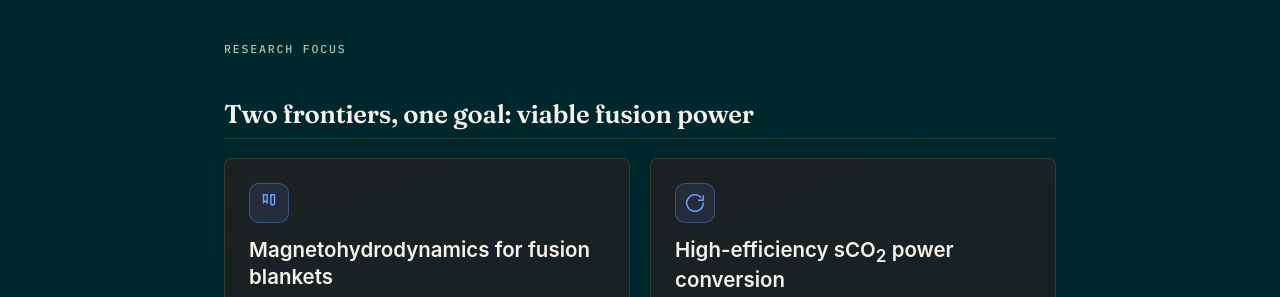
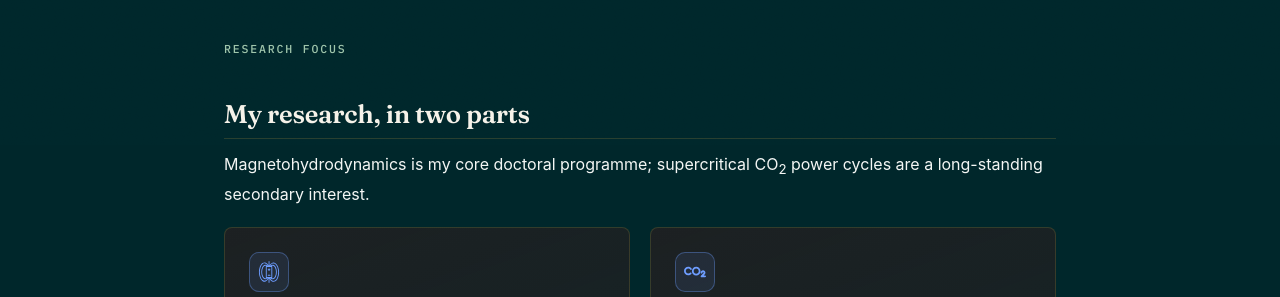
Before and after one commit to lawjones5/lawjones5.github.io, a plain HTML site: page index.html in a window 1280 px wide. Shown: the part 655-952 px from the top of the page. Drawn offline with Linux system fonts and the light colour scheme.

Commit message:
Update research section with new descriptions and enhanced feature cards

```diff
--- a/index.html
+++ b/index.html
@@ -73,11 +73,46 @@
     <!-- Research Focus Highlights -->
     <section>
       <div class="eyebrow">Research Focus</div>
-      <h2>Two frontiers, one goal: viable fusion power</h2>
+      <h2>My research, in two parts</h2>
+      <p class="section-lead">
+        Magnetohydrodynamics is my core doctoral programme; supercritical&nbsp;CO<sub>2</sub> power cycles are a long-standing secondary interest.
+      </p>
       <div class="card-grid">
-        <div class="card feature-card">
+        <div class="card feature-card feature-primary">
+
           <span class="feature-icon" aria-hidden="true">
-            <svg viewBox="0 0 24 24" fill="none" stroke="currentColor" stroke-width="1.6" stroke-linecap="round" stroke-linejoin="round"><path d="M6 3h4v9a2 2 0 1 0-4 0V3z"/><path d="M14 3h4v9a2 2 0 1 1-4 0V3z"/><path d="M6 3v2M14 3v2"/></svg>
+            <svg class="icon-mark" viewBox="0 0 487.9 487.9" fill="currentColor">
+              <g transform="translate(0 -540.36)">
+                <path d="M265.693,845.46h-40.6c-5.5,0-10,4.5-10,10s4.5,10,10,10h40.6c5.5,0,10-4.5,10-10S271.193,845.46,265.693,845.46z"/>
+                <path d="M225.093,743.16h9.9v10.6c0,5.5,4.5,10,10,10s10-4.5,10-10v-10.6h10.7c5.5,0,10-4.5,10-10s-4.5-10-10-10h-10.7v-9.9
+                          c0-5.5-4.5-10-10-10s-10,4.5-10,10v9.9h-9.9c-5.5,0-10,4.5-10,10S219.593,743.16,225.093,743.16z"/>
+                <path d="M387.793,588.46L387.793,588.46c-20.7-13.5-43.3-17.1-65.3-10.5c-26.1,7.8-49.6,29.5-67.5,61.7v-89.3c0-5.5-4.5-10-10-10
+                          s-10,4.5-10,10v90.4c-19.3-35.1-44.4-58.5-71.9-66.6c-21.2-6.2-42.7-2.8-62.2,9.8c-24.3,15.4-44.7,43.1-59.1,80.1
+                          c-14,36-21.4,78.4-21.4,122.6c0.4,44,8.3,86.2,22.9,122c14.9,36.7,35.7,63.8,60.1,78.4c0.1,0,0.1,0.1,0.2,0.1
+                          c13,7.4,26.5,11.2,40.1,11.2c8.2,0,16.4-1.4,24.5-4.1c25.9-8.8,49.2-31.3,66.8-64.2v88.2c0,5.5,4.5,10,10,10s10-4.5,10-10v-85.4
+                          c18.3,33.6,42.1,56.5,68.4,65.3c7.7,2.6,15.6,3.9,23.3,3.9c12.9,0,25.6-3.5,37.7-10.6c24.8-14.6,45.9-41.8,60.8-78.5
+                          c14.6-35.8,22.3-78,22.3-122C468.293,701.06,436.293,619.56,387.793,588.46z
+                          M161.793,975.36c-16.1,5.5-32.3,3.6-48.1-5.4
+                          c-20.6-12.4-38.6-36.2-51.8-68.7c-13.6-33.5-21-73.1-21.4-114.6c0-84.2,28.6-158.9,71.2-185.8c0,0,0.1,0,0.1-0.1
+                          c14.7-9.5,30.1-12,45.7-7.4c21.8,6.4,42.9,26.5,59.5,56.1c-17.6-18.6-38.4-27.4-59.2-25c-25.3,3-47.8,22.3-63.5,54.4
+                          c-14.4,29.1-22.3,66.4-22.3,105s7.9,75.8,22.3,104.9c15.1,31.8,37.4,51.2,62.7,54.5c2.6,0.4,5.3,0.5,7.9,0.5c19,0,37.7-9,53.9-26
+                          C203.493,947.86,183.593,967.96,161.793,975.36z
+                          M183.693,916.76L183.693,916.76l5.2,0c-9.6,5.8-19.6,8.2-29.3,6.9
+                          c-18.4-2.5-35.2-17.8-47.3-43.3c0,0,0-0.1-0.1-0.1c-27.1-54.8-27.1-137.5,0-192.3c12.6-25.8,29.6-41.2,47.9-43.4
+                          c9.6-1.1,19.5,1.5,28.9,7.6h-5.3c-5.5,0-10,4.5-10,10v244.7C173.693,912.26,178.193,916.76,183.693,916.76z
+                          M253.593,896.66
+                          c-0.1,0-0.1,0-0.2,0h-8.4h-9.9c-0.1,0-0.1,0-0.2,0h-41.2v-224.7h102.6v224.7h-21.4h-0.1H253.593z
+                          M426.693,905.66L426.693,905.66
+                          c-13.3,32.6-31.4,56.4-52.4,68.7c-14.4,8.4-29.4,10.1-44.6,5c-22.8-7.6-44.4-30.1-60.6-62.7h1.3c16.2,17.8,35.3,27.3,54.8,27.3
+                          c2.4,0,4.9-0.1,7.3-0.4c25.7-3.1,48.4-22.5,64-54.5c14.3-28.9,22.1-66.2,22-105c-0.1-38.4-7.9-75.6-22-104.9
+                          c-15.6-32-38.2-51.3-63.5-54.5c-21.3-2.6-42.7,6.4-60.9,25.6c15.3-28.1,34.9-46.7,56.2-53.1c16.4-4.9,32.8-2.2,48.7,8.1
+                          c20.2,13,38.2,38,50.9,70.5c13.2,34,20,73.8,19.6,115.3C447.493,832.56,440.293,872.26,426.693,905.66z
+                          M306.293,651.96
+                          L306.293,651.96l-5.4,0c9.7-6.1,19.8-8.7,29.6-7.5c18.4,2.3,35.5,17.7,48,43.3c26.7,55.6,26.8,138.3,0,192.4
+                          c-12.6,25.7-29.8,41.2-48.5,43.5c-9.7,1.2-19.5-1.2-28.9-7h5.2c5.5,0,10-4.5,10-10v-244.7
+                          C316.293,656.46,311.793,651.96,306.293,651.96z"/>
+              </g>
+            </svg>
           </span>
           <h3 class="feature-title">Magnetohydrodynamics for fusion blankets</h3>
           <p class="feature-desc">
@@ -91,9 +126,21 @@
           </div>
         </div>
 
-        <div class="card feature-card">
+        <div class="card feature-card feature-secondary">
           <span class="feature-icon" aria-hidden="true">
-            <svg viewBox="0 0 24 24" fill="none" stroke="currentColor" stroke-width="1.6" stroke-linecap="round" stroke-linejoin="round"><path d="M21 12a9 9 0 1 1-2.6-6.3"/><path d="M21 4v5h-5"/></svg>
+            <svg class="icon-wordmark" viewBox="0 0 490 490" fill="currentColor">
+              <path d="M470,360.75h-79.6c-8.1,0-15.4-4.8-18.5-12.3c-3.1-7.4-1.5-16,4.2-21.8l59.2-60.2c1.1-1.7,2.2-4.2,2.2-7.4
+                        c0-7.5-6.1-13.6-13.6-13.6s-13.6,6.1-13.6,13.6c0,11.1-9,20-20,20c-11.1,0-20-9-20-20c0-29.6,24.1-53.6,53.6-53.6
+                        s53.6,24.1,53.6,53.6c0,11.8-3.8,23.1-10.9,32.5c-0.5,0.7-1.1,1.3-1.7,1.9l-26.8,27.2H470c11.1,0,20,9,20,20
+                        C490,351.85,481.1,360.75,470,360.75z"/>
+              <path d="M271.8,321.75c-53.1,0-96.2-43.2-96.2-96.2c0-53.1,43.2-96.2,96.2-96.2c53.1,0,96.2,43.2,96.2,96.2
+                        S324.9,321.75,271.8,321.75z
+                        M271.8,169.35c-31,0-56.2,25.2-56.2,56.2s25.2,56.2,56.2,56.2s56.2-25.2,56.2-56.2
+                        C328,194.55,302.8,169.35,271.8,169.35z"/>
+              <path d="M94.3,317.85c-52,0-94.3-42.3-94.3-94.3s42.3-94.3,94.3-94.3c29.8,0,58.1,14.3,75.8,38.3c6.6,8.9,4.7,21.4-4.2,28
+                        s-21.4,4.7-28-4.2c-10.4-14-26.3-22-43.6-22c-29.9,0-54.2,24.3-54.2,54.2s24.3,54.2,54.2,54.2c15.3,0,29.5-6.2,39.9-17.5
+                        c7.5-8.1,20.2-8.7,28.3-1.2c8.1,7.5,8.7,20.2,1.2,28.3C145.8,306.75,120.6,317.85,94.3,317.85z"/>
+            </svg>
           </span>
           <h3 class="feature-title">High-efficiency sCO<sub>2</sub> power conversion</h3>
           <p class="feature-desc">
```
